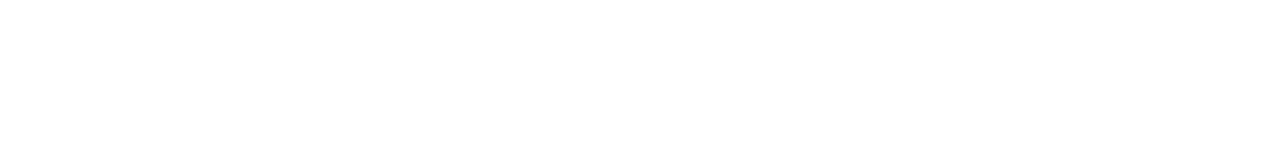
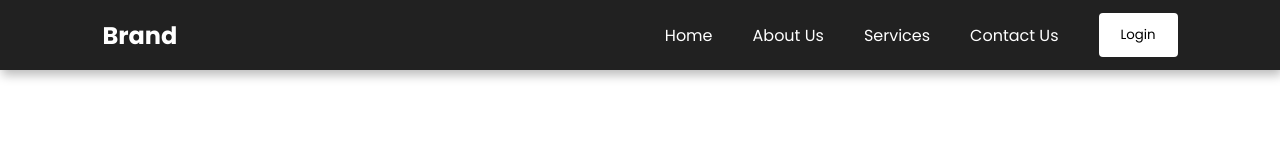
Before and after one commit to ankitapatil2004/session, a plain HTML site: page index.html in a window 1280 px wide. Drawn offline with Linux system fonts and the light colour scheme.

Commit message:
taskfirst

```diff
--- a/index.html
+++ b/index.html
@@ -7,6 +7,15 @@
     <link rel="stylesheet" href="style.css">
 </head>
 <body>
-
+    <div class="header">
+        <h2>Brand</h2>
+        <div class="links">
+            <a href="#">Home</a>
+            <a href="#">About Us</a>
+            <a href="#">Services</a>
+            <a href="#">Contact Us</a>
+            <button>Login</button>
+        </div>
+    </div>
 </body>
 </html>
--- a/style.css
+++ b/style.css
@@ -5,3 +5,33 @@
     box-sizing: border-box;
     font-family: Poppins,sans-serif;
 }
+.header{
+    width: 100%;
+    height: 70px;
+    background: rgba(0,0,0,0.87);
+    color: #fff;
+    display: flex;
+    align-items: center;
+    justify-content: space-between;
+    box-shadow: 2px 5px 10px rgba(0,0,0,0.27);
+    padding: 0px 8%;
+}
+.header .links{
+    display: flex;
+    align-items: center;
+    justify-content: start;
+    gap: 40px;
+}
+.header .links a{
+    text-decoration: none;
+    color: #fff;
+}
+.header .links button{
+    padding: 10px 20px;
+    background: #fff;
+    color: black;
+    border-radius: 4px;
+    cursor:pointer;
+    outline: none;
+    border: 2px solid #fff;
+}
```
